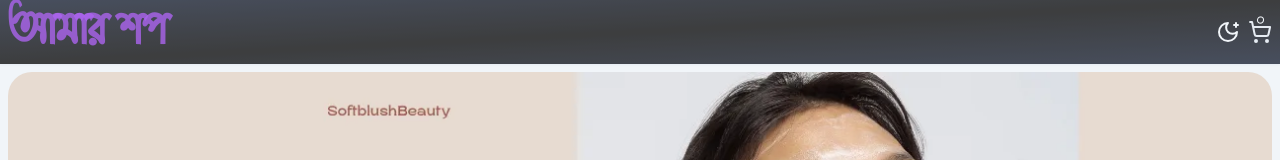
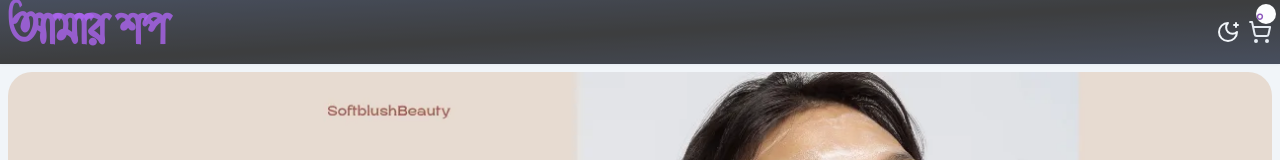
Before and after one commit to arifur-coder33/shopx, a Next.js app: page / in a window 1280 px wide. Shown: the top 160 px of the page. Built offline with nearby package versions, Linux system fonts and the light colour scheme; a web font is replaced by a local one.

Commit message:
cart qty design

```diff
--- a/components/Cart.jsx
+++ b/components/Cart.jsx
@@ -8,7 +8,7 @@ export default function Cart() {
   return (
     <div className="relative ">
       <ShoppingCart className=" text-slate-200" />
-      <span className="absolute -top-4  left-2 "> {replaceNumbers(totalCartQuantity.toString()) }</span>
+      <span className="absolute -top-4  left-2 bg-white rounded-full text-purple-800 text-base font-bold w-5 h-5 opacity-100 "> {replaceNumbers(totalCartQuantity.toString()) }</span>
     </div>
   )
 }
```
